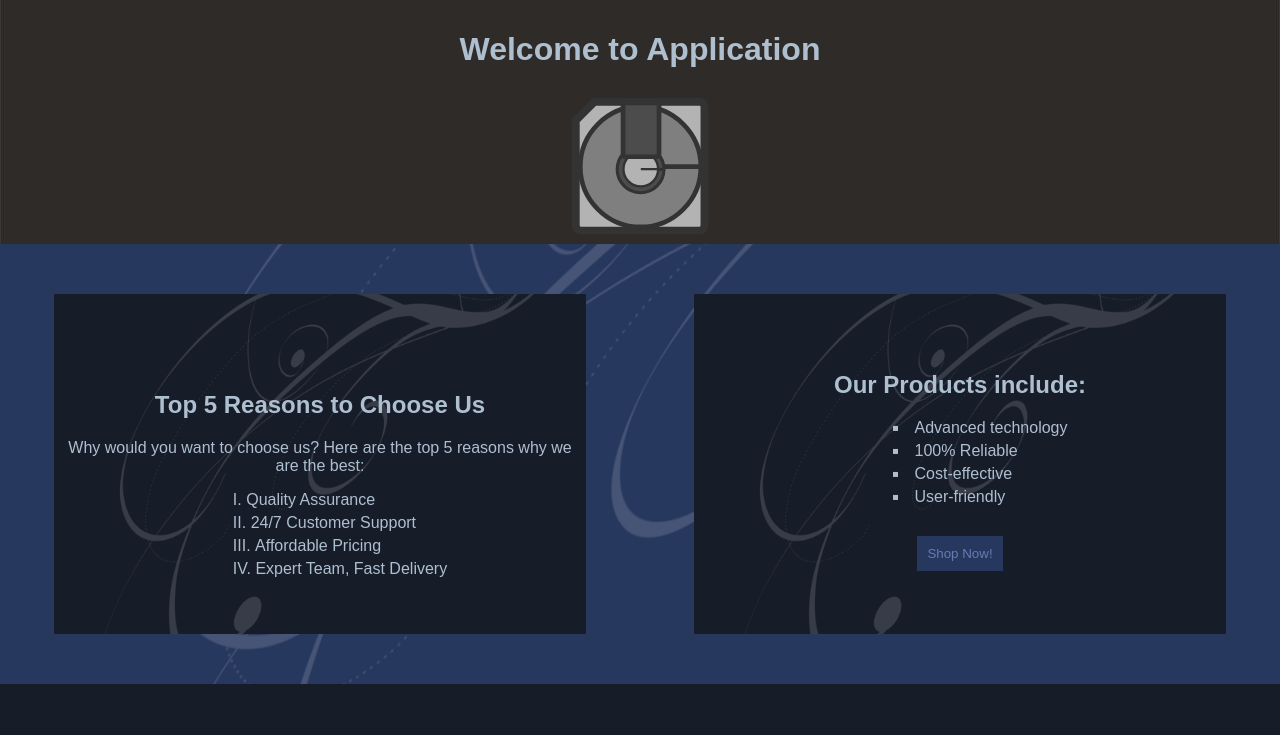
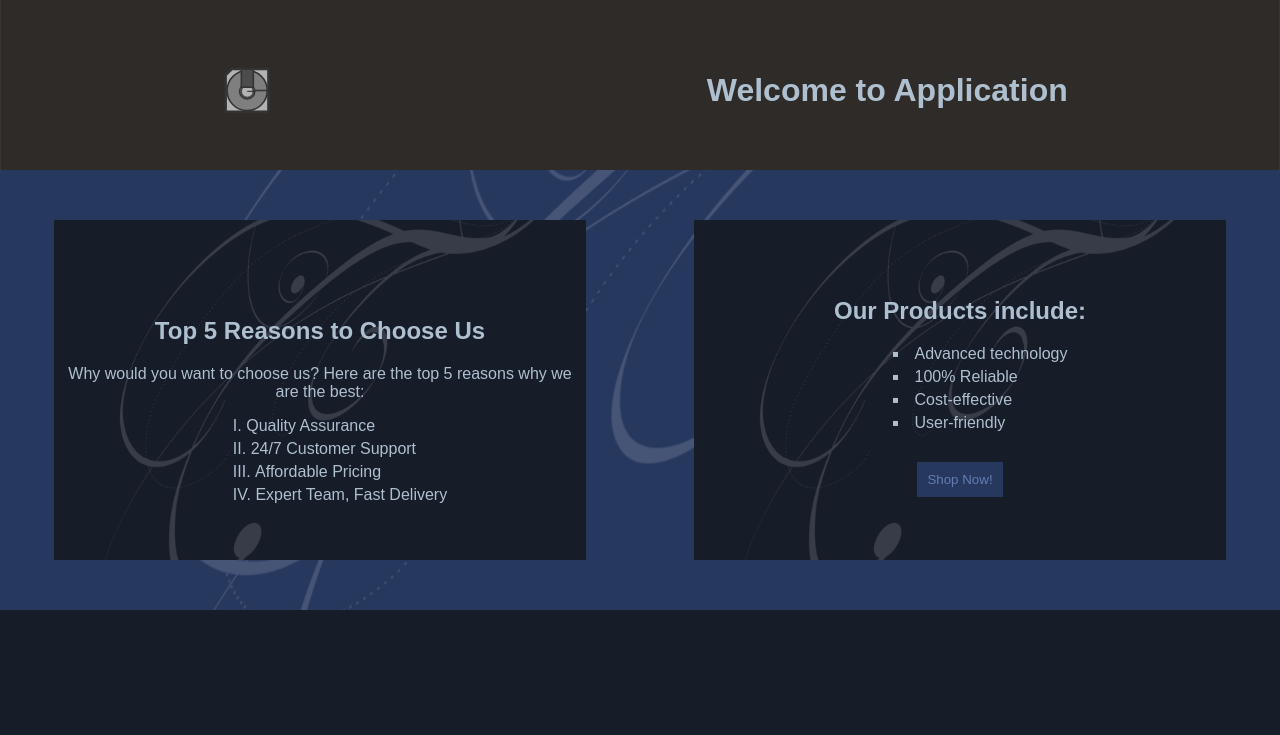
Before and after one commit to NathanRomphf/SENG513A1, a plain HTML site: page index.html in a window 1280 px wide. Shown: the top 735 px of the page. Drawn offline with Linux system fonts and the light colour scheme.

Commit message:
hopefully done

```diff
--- a/30112397_styles.css
+++ b/30112397_styles.css
@@ -2,6 +2,7 @@ body {
   color: rgb(174, 191, 207);
   margin: 0%;
   padding: 0%;
+  width: 100%;
 }
 
 .features-section .feature {
@@ -60,7 +61,7 @@ li {
 }
 
 #hero-section {
-  color: aliceblue;
+  color: #302b27;
 }
 
 .link:visited {
@@ -74,7 +75,7 @@ li {
 .grid {
   display: grid;
   width: 100%;
-  grid-template-columns: 50vw 50vw;
+  grid-template-columns: 50% 50%;
   grid-template-rows: auto;
   grid-template-areas:
     "head head"
@@ -89,19 +90,30 @@ header.hero-section {
   color: rgb(174, 191, 207);
   padding: 0%;
   width: 100%;
+  height: 20vh;
+  margin: auto;
+  padding-top: 10px;
+  display: grid;
+  grid-template-areas: "logo welcome";
+  grid-column: 25% 75%;
 }
 
-.logo {
-  width: fit-content;
+.hero-logo {
+  grid-area: logo;
+  width: 100%;
+  height: auto;
+}
+
+.hero-welcome {
+  grid-area: welcome;
+  justify-content: start;
+}
+
+svg.logo {
+  width: 50px;
+  height: 50px;
   margin: auto;
   padding: 10px;
-}
-
-.header {
-  width: 90vw;
-  height: max-content;
-  margin: auto;
-  padding-top: 10px;
 }
 
 section.about-section {
--- a/index.html
+++ b/index.html
@@ -14,10 +14,11 @@
   <body class="grid">
     <header class="hero-section">
       <!-- I can't get this to work -->
-      <div class="header">
-        <h1 id="welcome">Welcome to Application</h1>
-
-        <svg><use href="images/logo.svg#logo" /></svg>
+      <div class="hero-welcome vert-center">
+        <h1 id="welcome" class="vert-center">Welcome to Application</h1>
+      </div>
+      <div class="hero-logo vert-center">
+        <svg class="logo vert-center"><use href="images/logo.svg#logo" /></svg>
       </div>
       <!-- This section should have a background image behind the Welcome to Application -->
     </header>
```
Also changed, not shown: 30112397_landing_page.html (+1 -1 lines).
